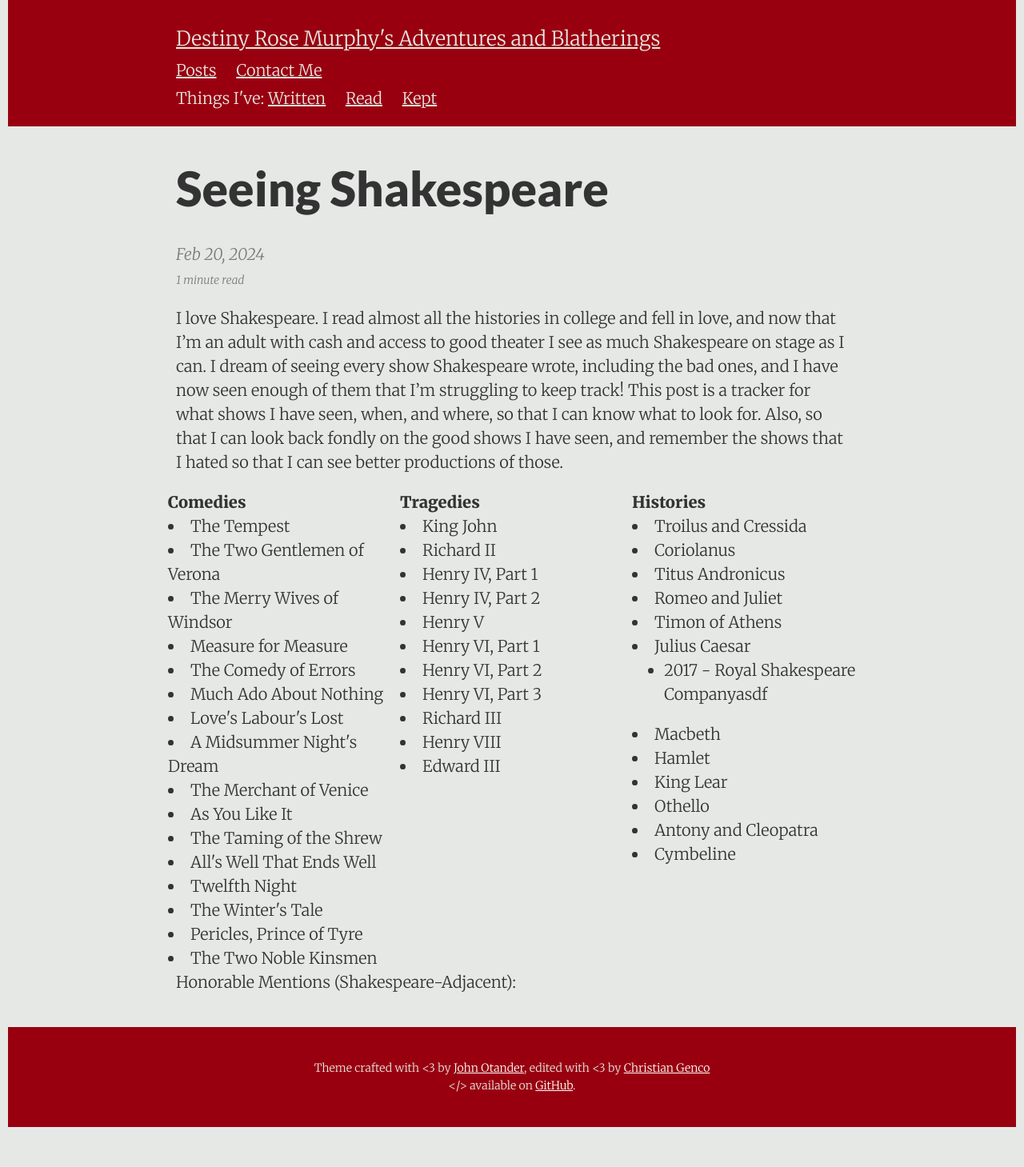
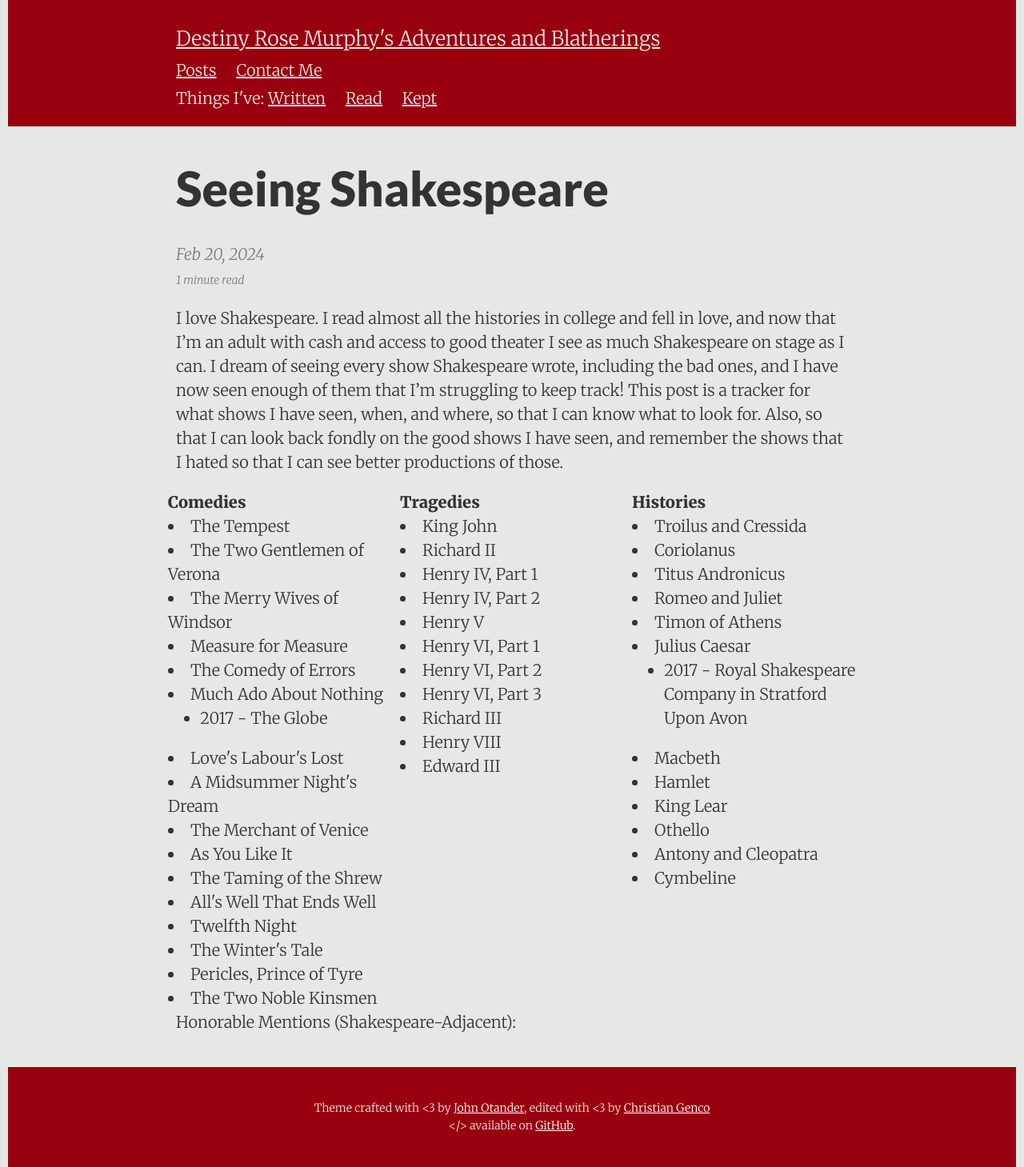
Before and after one commit to DestinyRoseMurphy/DestinyRoseMurphy.github.io, a Jekyll site: the page built from _posts/2024-02-20-Shakespeare.md, in a window 1280 px wide. Shown: the whole page at 80% size. Built offline with Jekyll 4.4.1, drawn with Linux system fonts in a browser that asks for light colours; before the commit the page ends 1409 px from its top, so only the background shows below that.

Commit message:
This might mess up my bullets which took forever to push

```diff
--- a/_posts/2024-02-20-Shakespeare.md
+++ b/_posts/2024-02-20-Shakespeare.md
@@ -34,6 +34,9 @@ I love Shakespeare. I read almost all the histories in college and fell in love,
 			<li>Measure for Measure</li>
 			<li>The Comedy of Errors</li>
 			<li>Much Ado About Nothing</li>
+				<ul>
+  				<li>2017 - The Globe</li>
+				</ul>
 			<li>Love's Labour's Lost</li>
 			<li>A Midsummer Night's Dream</li>
 			<li>The Merchant of Venice</li>
@@ -70,7 +73,7 @@ I love Shakespeare. I read almost all the histories in college and fell in love,
 			<li>Timon of Athens </li>
 			<li>Julius Caesar</li>
 				<ul>
-  				<li>2017 - Royal Shakespeare Companyasdf</li>
+  				<li>2017 - Royal Shakespeare Company in Stratford Upon Avon</li>
 				</ul>
 			<li>Macbeth</li>
 			<li>Hamlet</li>
```
